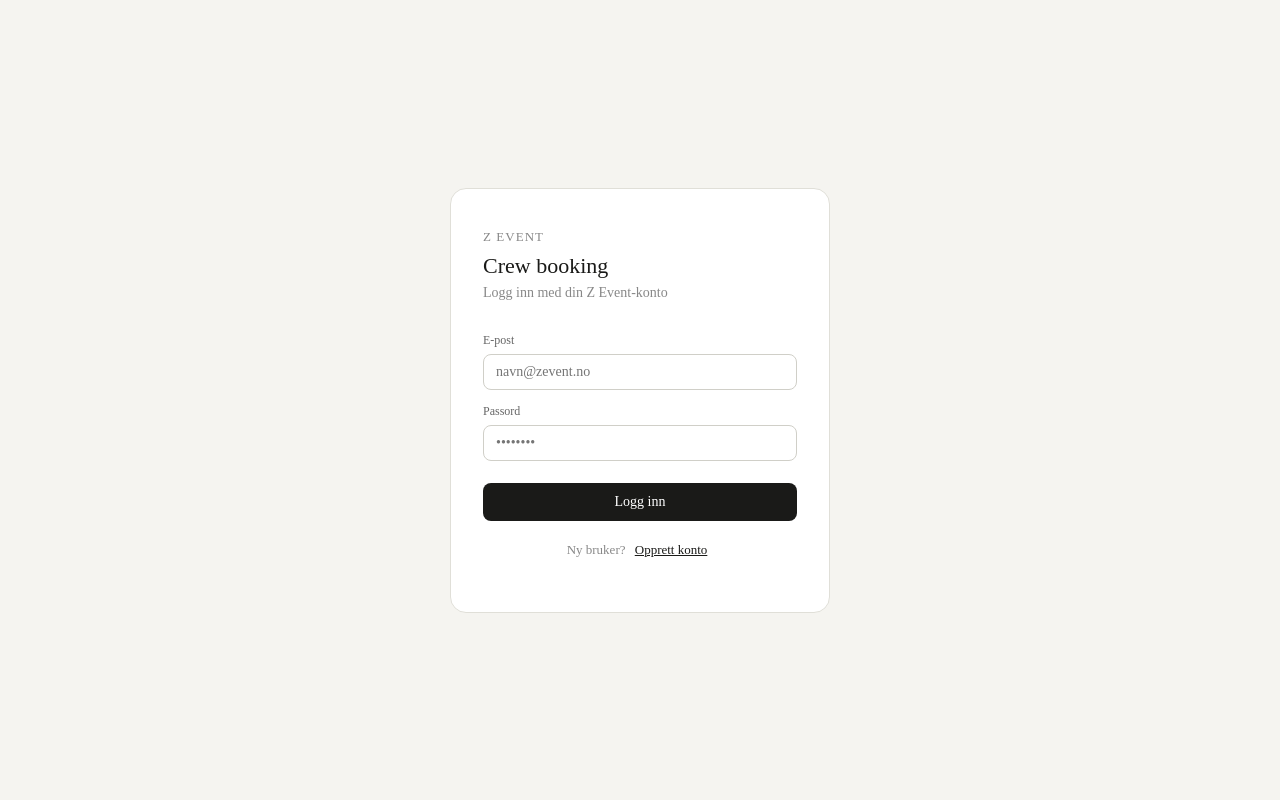
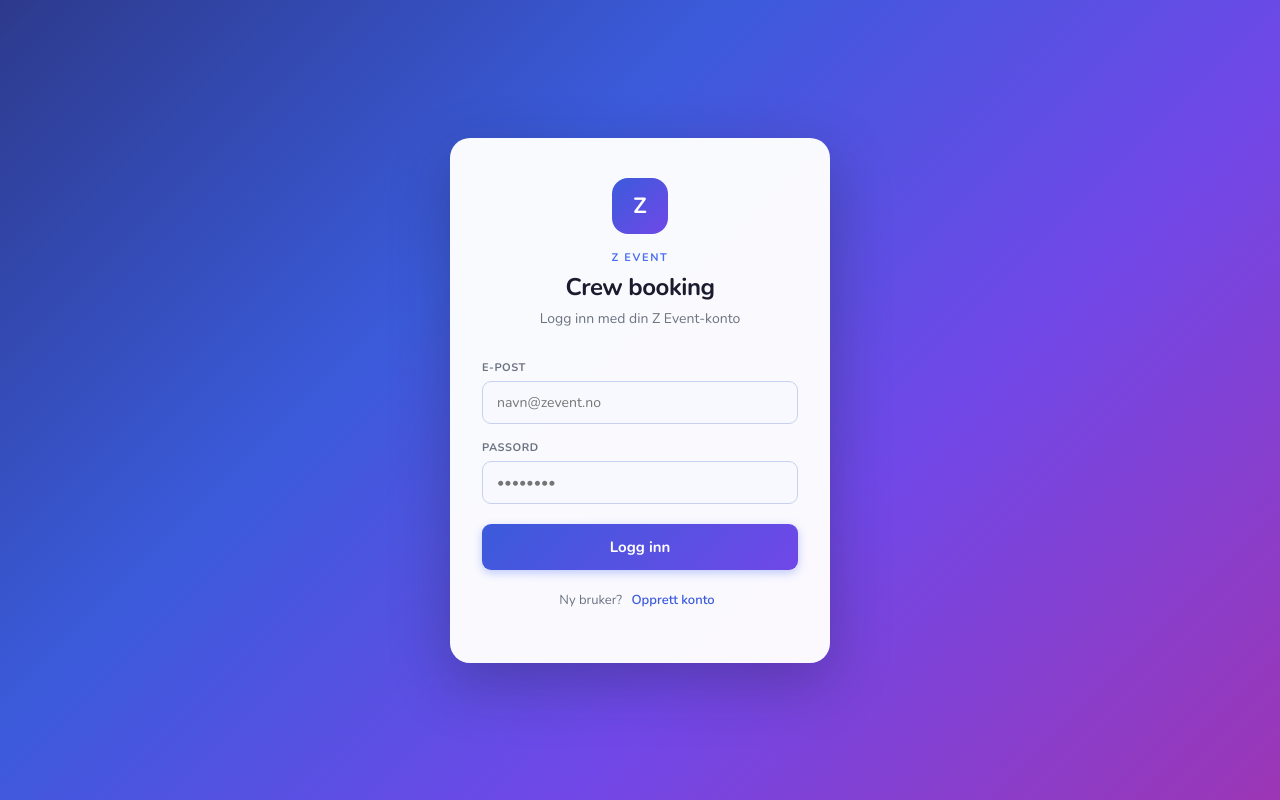
Before and after one commit to SigridZEv/Crewbooking, a React (Create React App) app: page / in a window 1280 px wide. Built offline with nearby package versions, Linux system fonts and the light colour scheme; no server answers.

Commit message:
Update Login.js

```diff
--- a/src/pages/Login.js
+++ b/src/pages/Login.js
@@ -6,67 +6,99 @@ export default function Login() {
   const [password, setPassword] = useState('')
   const [loading, setLoading] = useState(false)
   const [error, setError] = useState('')
-  const [mode, setMode] = useState('login') // 'login' | 'signup'
+  const [mode, setMode] = useState('login')
 
   async function handleSubmit(e) {
     e.preventDefault()
     setLoading(true)
     setError('')
-
     let result
     if (mode === 'login') {
       result = await supabase.auth.signInWithPassword({ email, password })
     } else {
       result = await supabase.auth.signUp({ email, password })
     }
-
-    if (result.error) {
-      setError(result.error.message)
-    }
+    if (result.error) setError(result.error.message)
     setLoading(false)
   }
 
   return (
-    <div style={styles.page}>
-      <div style={styles.card}>
-        <div style={styles.logo}>Z Event</div>
-        <h1 style={styles.title}>Crew booking</h1>
-        <p style={styles.sub}>
-          {mode === 'login' ? 'Logg inn med din Z Event-konto' : 'Opprett konto'}
-        </p>
+    <div style={{
+      minHeight: '100vh',
+      display: 'flex',
+      alignItems: 'center',
+      justifyContent: 'center',
+      background: 'linear-gradient(135deg, #2D3A8C 0%, #3B5BDB 35%, #7048E8 65%, #9C36B5 100%)',
+      padding: '1rem',
+      fontFamily: "'Avenir', 'Avenir Next', 'Century Gothic', 'Nunito', sans-serif",
+    }}>
+      <div style={{
+        background: 'rgba(255,255,255,0.97)',
+        borderRadius: 20,
+        padding: '2.5rem 2rem',
+        width: '100%',
+        maxWidth: 380,
+        boxShadow: '0 20px 60px rgba(26,27,46,0.3)',
+      }}>
+        <div style={{ textAlign: 'center', marginBottom: '2rem' }}>
+          <div style={{
+            width: 56, height: 56,
+            background: 'linear-gradient(135deg, #3B5BDB, #7048E8)',
+            borderRadius: 16,
+            display: 'flex', alignItems: 'center', justifyContent: 'center',
+            margin: '0 auto 16px',
+            fontSize: 22, color: '#fff', fontWeight: 700,
+          }}>Z</div>
+          <div style={{ fontSize: 11, fontWeight: 700, color: '#4C6EF5', letterSpacing: '0.15em', textTransform: 'uppercase', marginBottom: 6 }}>Z Event</div>
+          <h1 style={{ fontSize: 24, fontWeight: 700, margin: '0 0 6px', color: '#1A1B2E', letterSpacing: '-0.02em' }}>Crew booking</h1>
+          <p style={{ fontSize: 14, color: '#6B7280', margin: 0 }}>
+            {mode === 'login' ? 'Logg inn med din Z Event-konto' : 'Opprett konto'}
+          </p>
+        </div>
 
-        <form onSubmit={handleSubmit} style={styles.form}>
-          <label style={styles.label}>E-post</label>
+        <form onSubmit={handleSubmit}>
+          <label style={{ display: 'block', fontSize: 11, fontWeight: 700, color: '#6B7280', marginBottom: 6, textTransform: 'uppercase', letterSpacing: '0.05em' }}>E-post</label>
           <input
-            style={styles.input}
-            type="email"
-            value={email}
-            onChange={e => setEmail(e.target.value)}
-            placeholder="navn@zevent.no"
-            required
+            style={{
+              width: '100%', padding: '11px 14px', fontSize: 14,
+              borderRadius: 9, border: '1px solid #C7D0F0',
+              background: '#F8F9FE', color: '#1A1B2E',
+              fontFamily: "'Avenir', 'Avenir Next', 'Century Gothic', 'Nunito', sans-serif", boxSizing: 'border-box', marginBottom: 16, outline: 'none',
+            }}
+            type="email" value={email} onChange={e => setEmail(e.target.value)}
+            placeholder="navn@zevent.no" required
           />
-
-          <label style={styles.label}>Passord</label>
+          <label style={{ display: 'block', fontSize: 11, fontWeight: 700, color: '#6B7280', marginBottom: 6, textTransform: 'uppercase', letterSpacing: '0.05em' }}>Passord</label>
           <input
-            style={styles.input}
-            type="password"
-            value={password}
-            onChange={e => setPassword(e.target.value)}
-            placeholder="••••••••"
-            required
+            style={{
+              width: '100%', padding: '11px 14px', fontSize: 14,
+              borderRadius: 9, border: '1px solid #C7D0F0',
+              background: '#F8F9FE', color: '#1A1B2E',
+              fontFamily: "'Avenir', 'Avenir Next', 'Century Gothic', 'Nunito', sans-serif", boxSizing: 'border-box', marginBottom: 6, outline: 'none',
+            }}
+            type="password" value={password} onChange={e => setPassword(e.target.value)}
+            placeholder="••••••••" required
           />
-
-          {error && <p style={styles.error}>{error}</p>}
-
-          <button style={styles.btn} type="submit" disabled={loading}>
+          {error && <p style={{ fontSize: 13, color: '#C92A2A', margin: '6px 0 10px', background: '#FFF0F0', padding: '8px 12px', borderRadius: 7 }}>{error}</p>}
+          <button
+            style={{
+              marginTop: 14, width: '100%', padding: '13px',
+              fontSize: 15, fontWeight: 700, borderRadius: 9,
+              border: 'none',
+              background: loading ? '#9CA3AF' : 'linear-gradient(135deg, #3B5BDB, #7048E8)',
+              color: '#fff', cursor: loading ? 'default' : 'pointer',
+              fontFamily: "'Avenir', 'Avenir Next', 'Century Gothic', 'Nunito', sans-serif", boxShadow: '0 3px 10px rgba(76,110,245,0.35)',
+            }}
+            type="submit" disabled={loading}
+          >
             {loading ? 'Laster…' : mode === 'login' ? 'Logg inn' : 'Opprett konto'}
           </button>
         </form>
 
-        <p style={styles.toggle}>
+        <p style={{ marginTop: 20, fontSize: 13, color: '#6B7280', textAlign: 'center' }}>
           {mode === 'login' ? 'Ny bruker? ' : 'Har du konto? '}
           <button
-            style={styles.link}
+            style={{ background: 'none', border: 'none', color: '#3B5BDB', cursor: 'pointer', fontSize: 13, fontFamily: "'Avenir', 'Avenir Next', 'Century Gothic', 'Nunito', sans-serif", fontWeight: 600 }}
             onClick={() => { setMode(mode === 'login' ? 'signup' : 'login'); setError('') }}
           >
             {mode === 'login' ? 'Opprett konto' : 'Logg inn'}
@@ -76,94 +108,3 @@ export default function Login() {
     </div>
   )
 }
-
-const styles = {
-  page: {
-    minHeight: '100vh',
-    display: 'flex',
-    alignItems: 'center',
-    justifyContent: 'center',
-    background: '#f5f4f0',
-    padding: '1rem',
-  },
-  card: {
-    background: '#fff',
-    borderRadius: 16,
-    border: '0.5px solid #e0dfd8',
-    padding: '2.5rem 2rem',
-    width: '100%',
-    maxWidth: 380,
-  },
-  logo: {
-    fontSize: 13,
-    fontWeight: 500,
-    color: '#888',
-    letterSpacing: '0.08em',
-    textTransform: 'uppercase',
-    marginBottom: 8,
-  },
-  title: {
-    fontSize: 22,
-    fontWeight: 500,
-    margin: '0 0 6px',
-    color: '#1a1a18',
-  },
-  sub: {
-    fontSize: 14,
-    color: '#888',
-    margin: '0 0 1.5rem',
-  },
-  form: {
-    display: 'flex',
-    flexDirection: 'column',
-    gap: 6,
-  },
-  label: {
-    fontSize: 12,
-    fontWeight: 500,
-    color: '#666',
-    marginTop: 8,
-  },
-  input: {
-    padding: '9px 12px',
-    fontSize: 14,
-    borderRadius: 8,
-    border: '0.5px solid #d0cfc8',
-    outline: 'none',
-    fontFamily: 'inherit',
-    color: '#1a1a18',
-    background: '#fff',
-  },
-  error: {
-    fontSize: 13,
-    color: '#A32D2D',
-    margin: '4px 0 0',
-  },
-  btn: {
-    marginTop: 16,
-    padding: '11px',
-    fontSize: 14,
-    fontWeight: 500,
-    borderRadius: 8,
-    border: 'none',
-    background: '#1a1a18',
-    color: '#fff',
-    cursor: 'pointer',
-    fontFamily: 'inherit',
-  },
-  toggle: {
-    marginTop: 20,
-    fontSize: 13,
-    color: '#888',
-    textAlign: 'center',
-  },
-  link: {
-    background: 'none',
-    border: 'none',
-    color: '#1a1a18',
-    cursor: 'pointer',
-    fontSize: 13,
-    fontFamily: 'inherit',
-    textDecoration: 'underline',
-  },
-}
```
